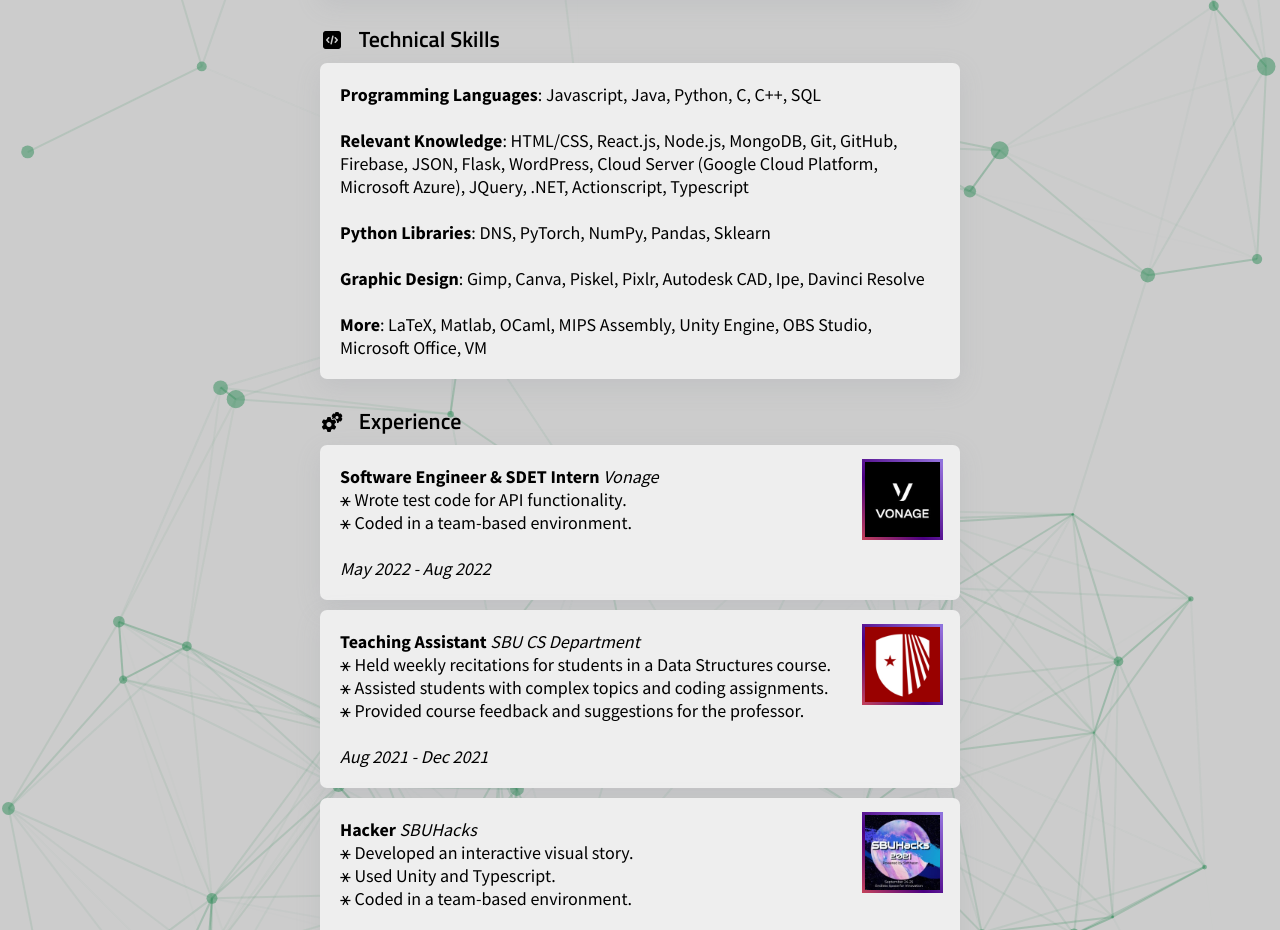
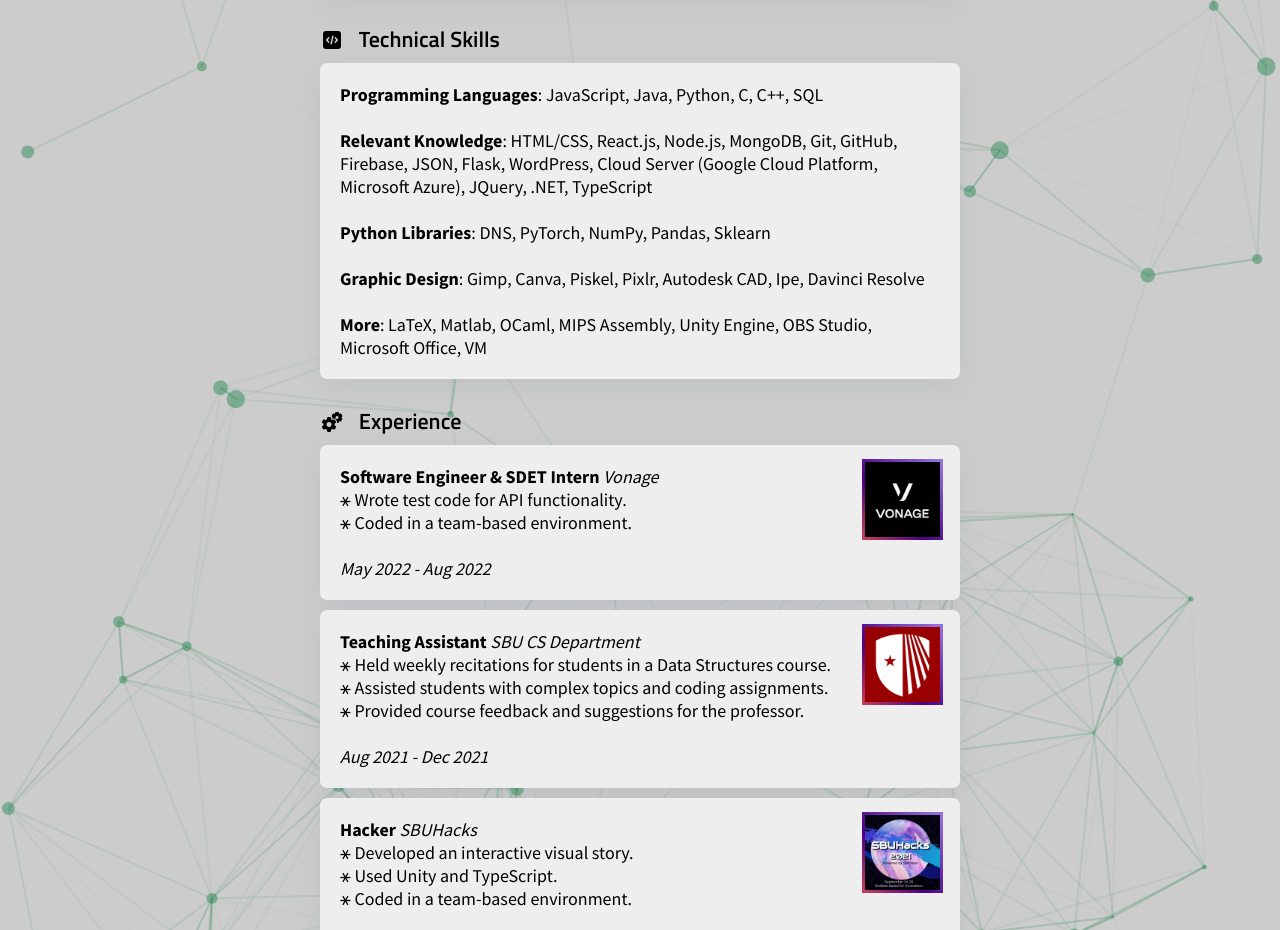
Before and after one commit to vchi-dev/vchi-dev.github.io, a plain HTML site: page index.html in a window 1280 px wide. Shown: the part 575-1505 px from the top of the page. Drawn offline with nearby package versions, Linux system fonts and the light colour scheme.

Commit message:
Misremembered Capitalization for Scripts

```diff
--- a/index.html
+++ b/index.html
@@ -57,8 +57,8 @@
                     Technical Skills
                 </div>
                 <div class="portfolio-list">
-                    <b>Programming Languages</b>: Javascript, Java, Python, C, C++, SQL<br><br>
-                    <b>Relevant Knowledge</b>: HTML/CSS, React.js, Node.js, MongoDB, Git, GitHub, Firebase, JSON, Flask, WordPress, Cloud Server (Google Cloud Platform, Microsoft Azure), JQuery, .NET, Actionscript, Typescript<br><br>
+                    <b>Programming Languages</b>: JavaScript, Java, Python, C, C++, SQL<br><br>
+                    <b>Relevant Knowledge</b>: HTML/CSS, React.js, Node.js, MongoDB, Git, GitHub, Firebase, JSON, Flask, WordPress, Cloud Server (Google Cloud Platform, Microsoft Azure), JQuery, .NET, TypeScript<br><br>
                     <b>Python Libraries</b>: DNS, PyTorch, NumPy, Pandas, Sklearn<br><br>
                     <b>Graphic Design</b>: Gimp, Canva, Piskel, Pixlr, Autodesk CAD, Ipe, Davinci Resolve<br><br>
                     <b>More</b>: LaTeX, Matlab, OCaml, MIPS Assembly, Unity Engine, OBS Studio, Microsoft Office, VM
@@ -94,7 +94,7 @@
                     </div>
                     <b>Hacker</b> <i>SBUHacks</i><br>
                     <li>⚹ Developed an interactive visual story.</li>
-                    <li>⚹ Used Unity and Typescript.</li>
+                    <li>⚹ Used Unity and TypeScript.</li>
                     <li>⚹ Coded in a team-based environment.</li><br>
                     <span id="connect"></span>
                     <li><i>Aug 2020</i></li>
```
